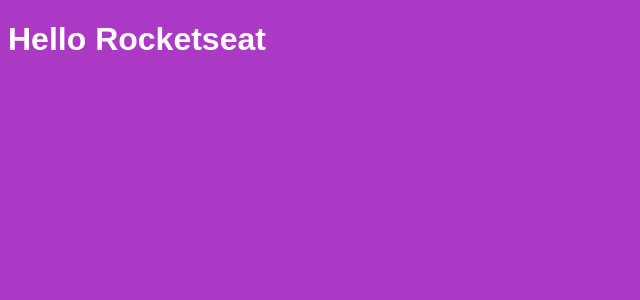
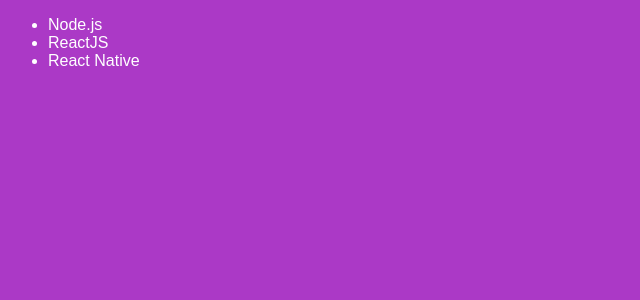
Before and after one commit to victorgcampanella/bootcampdez, a React app in the folder modulo04/: page / in a window 1280 px wide. Shown: the top 300 px of the page, without its empty margins (0-640 px from the left). Built offline with nearby package versions, Linux system fonts and the light colour scheme; the HTML template or start-up script is replaced by a standard one.

Commit message:
class components

```diff
--- a/modulo04/babel.config.js
+++ b/modulo04/babel.config.js
@@ -2,5 +2,8 @@
   presets: [
     "@babel/preset-env",
     "@babel/preset-react"
+  ],
+  plugins: [
+    '@babel/plugin-proposal-class-properties'
   ]
 }
--- a/modulo04/package.json
+++ b/modulo04/package.json
@@ -5,6 +5,7 @@
   "license": "MIT",
   "devDependencies": {
     "@babel/core": "^7.8.4",
+    "@babel/plugin-proposal-class-properties": "^7.8.3",
     "@babel/preset-env": "^7.8.4",
     "@babel/preset-react": "^7.8.3",
     "babel-loader": "^8.0.6",
--- a/modulo04/src/App.js
+++ b/modulo04/src/App.js
@@ -1,11 +1,13 @@
 import React from 'react'
 import './App.css'
 
+import TechList from './components/TechList'
 // import profile from './assets/profile.png'
 
 function App() {
-  return <h1>Hello Rocketseat</h1>
+  // return <h1>Hello Rocketseat</h1>
   // return <img src={profile} width="200"/>
+  return <TechList />
 }
 
 export default App
--- a/modulo04/src/components/TechList.js
+++ b/modulo04/src/components/TechList.js
@@ -1,7 +1,25 @@
 import React, {Component} from 'react'
 
 class TechList extends Component{
+  state = {
+    techs: [
+      'Node.js',
+      'ReactJS',
+      'React Native'
+    ]
+  }
+
   render(){
-    return
+    console.log(this.state)
+
+    return (
+      <ul>
+        <li>Node.js</li>
+        <li>ReactJS</li>
+        <li>React Native</li>
+      </ul>
+    )
   }
 }
+
+export default TechList
```
Also changed, not shown: 2 other files (tests, documents, lock files or other folders).
